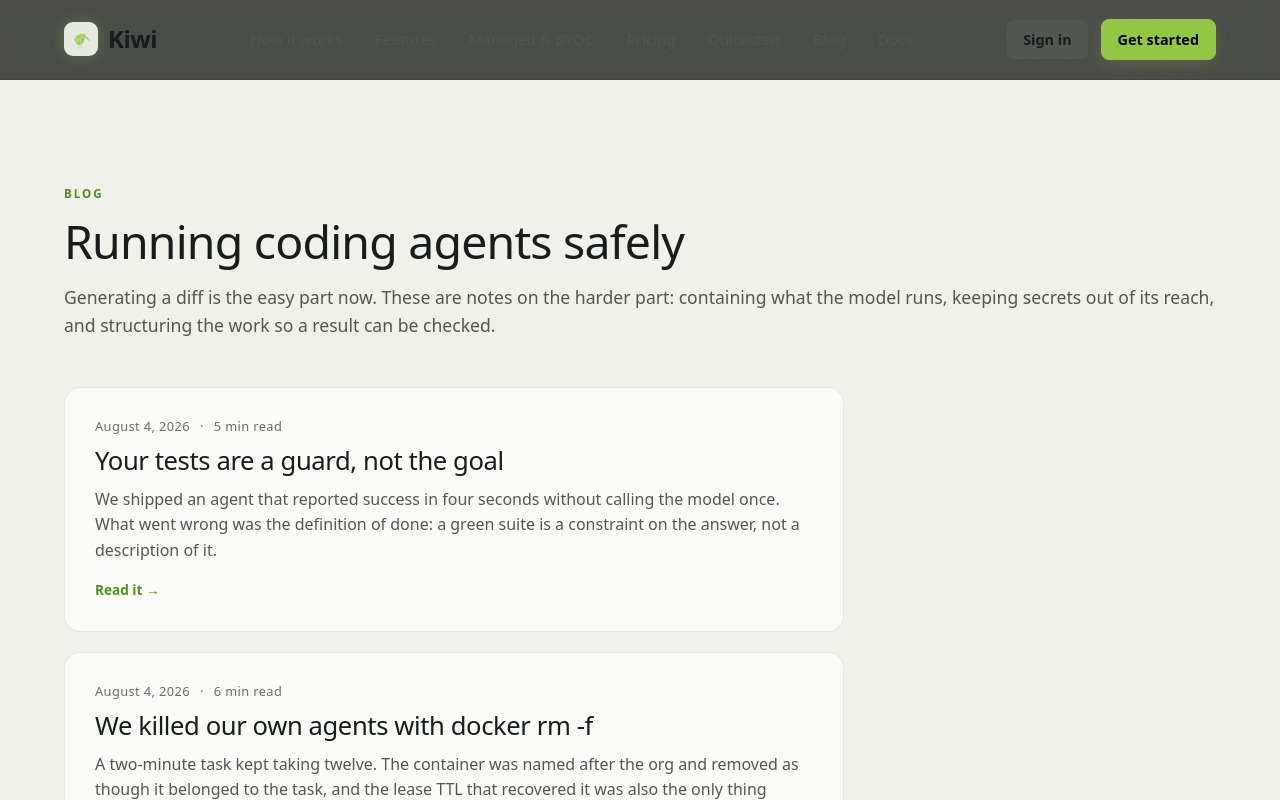
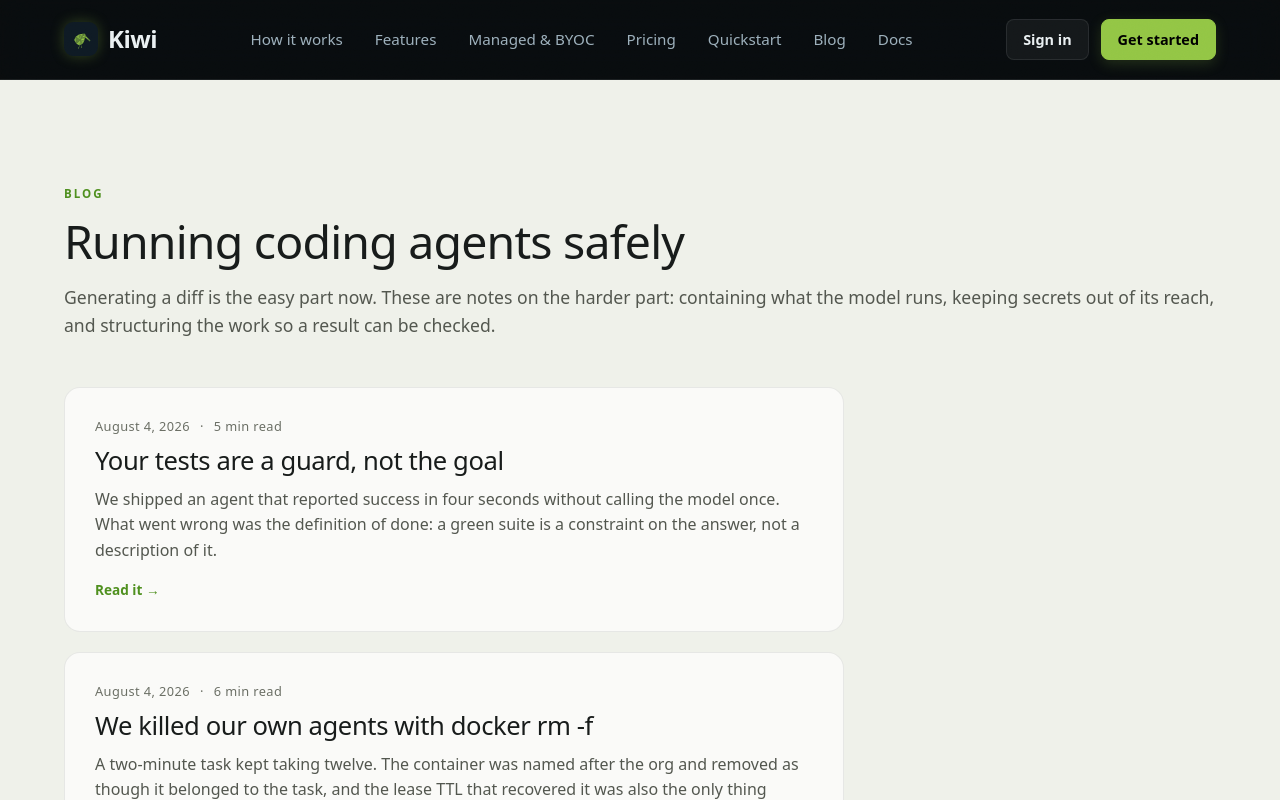
Before and after one commit to RunKiwi/website, a Next.js app: page /blog in a window 1280 px wide. Shown: the top 800 px of the page. Built offline with nearby package versions, Linux system fonts and the light colour scheme.

Commit message:
style: revert to original dark-first theme rhythm

```diff
--- a/src/app/globals.css
+++ b/src/app/globals.css
@@ -4,68 +4,71 @@
 /* CSS Design System for runkiwi.dev */
 
 :root {
-  /* ---- Light palette (default) ----
-     Warm off-white, "dawn paper" with kiwi-green as the one accent */
+  /* ---- Nocturnal palette (dark theme = default) ----
+     The kiwi is a night forager, so the ground is a deep night-navy
+     (#0E1A24 is the brand mark's chip). The kiwi-bird green is the one
+     living accent; a warm feather-amber is the only secondary. */
+  --bg-dark: #0A1017;          /* night navy — near-black blue */
+  --bg-card: rgba(16, 26, 36, 0.62);
+  --bg-card-hover: rgba(22, 34, 46, 0.86);
+  --bg-panel: #0E1A24;         /* brand navy — the logo chip */
+  --bg-inset: #070C12;         /* deepest wells (canvas/log floors) */
+
+  --primary: #93C645;          /* kiwi-bird green — the one living accent */
+  --primary-glow: rgba(147, 198, 69, 0.18);
+  --primary-dark: #6FA232;     /* deeper companion green */
+
+  /* Secondary is a warm amber/terracotta (used with restraint) */
+  --secondary: #E8823B;
+  --secondary-glow: rgba(232, 130, 59, 0.16);
+
+  /* Accent aliases the amber so any legacy usage stays on-palette */
+  --accent: #E8823B;
+  --accent-glow: rgba(232, 130, 59, 0.14);
+
+  /* Moonlit neutrals (cool, on navy) */
+  --text-main: #EAF0F2;
+  --text-muted: #9DB0BC;
+  --text-dim: #6E8290;
+
+  --border: rgba(234, 240, 242, 0.09);
+  --border-glow: rgba(147, 198, 69, 0.25);
+
+  --success: #4FB477;
+  --warning: #E8A13B;
+  --error: #E06A4E;
+
+  /* Font Families */
+  --font-display: var(--font-fraunces); /* expressive serif for H1/H2 */
+  --font-heading: var(--font-outfit);   /* UI chrome / eyebrows / buttons */
+  --font-body: var(--font-inter);
+  --custom-font-mono: var(--font-fira-code);
+
+  /* Spacing */
+  --container-max: 1200px;
+
+  /* Motion */
+  --ease-out-expo: cubic-bezier(0.16, 1, 0.3, 1);
+}
+
+/* ---- Cream section theme (alternating rhythm) ----
+   Applied via .theme-cream on a <section>. Retunes the tokens so all
+   child components inherit AA-contrast colors on the light background. */
+.theme-cream {
   --bg-dark: #EFF1EA;
   --bg-card: rgba(255, 255, 255, 0.66);
   --bg-card-hover: rgba(255, 255, 255, 0.92);
   --bg-panel: #E6E9DF;
   --bg-inset: #DFE3D6;
 
-  --primary: #93C645;
-  --primary-glow: rgba(147, 198, 69, 0.18);
   --primary-dark: #4E8F1E;
 
-  /* Secondary is a warm amber/terracotta (used with restraint, warning/error) */
-  --secondary: #E8823B;
-  --secondary-glow: rgba(232, 130, 59, 0.16);
-
-  /* Accent aliases the amber so any legacy usage stays on-palette */
-  --accent: #E8823B;
-  --accent-glow: rgba(232, 130, 59, 0.14);
-
-  /* Text: dark, high-contrast on light background */
   --text-main: #171B1A;
-  --text-muted: #52564E;
+  --text-muted: #52564E;   /* AA on dawn paper */
   --text-dim: #6A6E64;
 
   --border: rgba(23, 27, 26, 0.12);
   --border-glow: rgba(147, 198, 69, 0.35);
-
-  --success: #4FB477;
-  --warning: #E8A13B;
-  --error: #E06A4E;
-
-  /* Font Families */
-  --font-display: var(--font-fraunces); /* expressive serif for H1/H2 */
-  --font-heading: var(--font-outfit);   /* UI chrome / eyebrows / buttons */
-  --font-body: var(--font-inter);
-  --custom-font-mono: var(--font-fira-code);
-
-  /* Spacing */
-  --container-max: 1200px;
-
-  /* Motion */
-  --ease-out-expo: cubic-bezier(0.16, 1, 0.3, 1);
-}
-
-/* ---- Dark section theme (rare accent rhythm) ----
-   Applied via .theme-dark on a <section>. Retunes the tokens to dark navy. */
-.theme-dark {
-  --bg-dark: #0A1017;
-  --bg-card: rgba(16, 26, 36, 0.62);
-  --bg-card-hover: rgba(22, 34, 46, 0.86);
-  --bg-panel: #0E1A24;
-  --bg-inset: #070C12;
-
-  --primary-dark: #6FA232;
-
-  --text-main: #EAF0F2;
-  --text-muted: #9DB0BC;
-  --text-dim: #6E8290;
-
-  --border: rgba(234, 240, 242, 0.09);
-  --border-glow: rgba(147, 198, 69, 0.25);
 
   background-color: var(--bg-dark);
   color: var(--text-main);
--- a/src/app/page.tsx
+++ b/src/app/page.tsx
@@ -19,12 +19,15 @@ export default function Home() {
         <Hero />
         <ValueBanner />
         <Marquee />
+        {/* Story order: what it does (how-it-works) → why (features) →
+            what's next → the tier ladder → start.
+            Alternating dark/cream rhythm for editorial contrast. */}
         <GodView />
-        <FeaturesGrid />
+        <FeaturesGrid theme="cream" />
         <Activity />
-        <ComingSoon />
+        <ComingSoon theme="cream" />
         <TierLadder />
-        <PricingTiers />
+        <PricingTiers theme="cream" />
         <Quickstart />
       </main>
       <Footer />
--- a/src/components/Activity.tsx
+++ b/src/components/Activity.tsx
@@ -47,7 +47,7 @@ export default function Activity() {
   }, [phase, checkingIdx]);
 
   return (
-    <section id="activity" className="activity-section theme-dark">
+    <section id="activity" className="activity-section">
       <div className="container">
         <Reveal as="div" className="section-header">
           <span className="section-eyebrow" style={{ color: 'var(--primary)' }}>Post-merge</span>
--- a/src/components/ComingSoon.tsx
+++ b/src/components/ComingSoon.tsx
@@ -24,9 +24,9 @@ const roadmapItems = [
   },
 ];
 
-export default function ComingSoon() {
+export default function ComingSoon({ theme }: { theme?: 'cream' }) {
   return (
-    <section id="coming-soon" className="features-section" style={{ backgroundColor: 'var(--bg-inset)' }}>
+    <section id="coming-soon" className={`features-section ${theme === 'cream' ? 'theme-cream' : ''}`} style={{ backgroundColor: 'var(--bg-inset)' }}>
       <div className="container">
         <Reveal as="div" className="section-header">
           <span className="section-eyebrow">Roadmap</span>
@@ -38,7 +38,8 @@ export default function ComingSoon() {
 
         <Reveal as="div" className="features-grid" stagger>
           {roadmapItems.map((item, i) => (
-            <RevealItem key={i} className="feature-card border transition-all duration-300" style={{ borderColor: 'var(--border)', backgroundColor: 'var(--bg-card)', boxShadow: '0 4px 20px rgba(0,0,0,0.03)' }}>
+            <RevealItem key={i} className="feature-card transition-all duration-300">
+              <div className="card-glow"></div>
               <div className="flex justify-between items-start mb-4">
                 <div className="feature-icon !mb-0">{item.icon}</div>
                 <span className="text-xs font-mono px-2 py-1 rounded-full" style={{ backgroundColor: 'rgba(147, 198, 69, 0.1)', color: 'var(--primary)', border: '1px solid rgba(147, 198, 69, 0.2)' }}>
--- a/src/components/FeaturesGrid.tsx
+++ b/src/components/FeaturesGrid.tsx
@@ -74,9 +74,9 @@ const features: Feature[] = [
   },
 ];
 
-export default function FeaturesGrid() {
+export default function FeaturesGrid({ theme }: { theme?: 'cream' }) {
   return (
-    <section id="features" className="features-section">
+    <section id="features" className={`features-section ${theme === 'cream' ? 'theme-cream' : ''}`}>
       <div className="container">
         <Reveal as="div" className="section-header">
           <span className="section-eyebrow">What you get</span>
@@ -88,7 +88,8 @@ export default function FeaturesGrid() {
 
         <Reveal as="div" className="features-grid" stagger>
           {features.map((f, i) => (
-            <RevealItem key={i} className={`feature-card border transition-all duration-300 ${f.lead ? 'feature-card-lead' : ''}`} style={{ borderColor: 'var(--border)', backgroundColor: 'var(--bg-card)', boxShadow: '0 4px 20px rgba(0,0,0,0.03)' }}>
+            <RevealItem key={i} className={`feature-card backdrop-blur-xl border border-white/5 bg-white/5 hover:bg-white/10 transition-all duration-300 ${f.lead ? 'feature-card-lead' : ''}`}>
+              <div className="card-glow"></div>
               <span className="feature-index">{String(i + 1).padStart(2, '0')}</span>
               <div className="feature-icon">{f.icon}</div>
               <h3 className="feature-title">{f.title}</h3>
--- a/src/components/GodView.tsx
+++ b/src/components/GodView.tsx
@@ -98,7 +98,7 @@ export default function GodView() {
   }, []);
 
   return (
-    <section id="how-it-works" className="simulator-section theme-cream">
+    <section id="how-it-works" className="simulator-section">
       <div className="container">
         <Reveal as="div" className="section-header">
           <span className="section-eyebrow">How it works</span>
```
